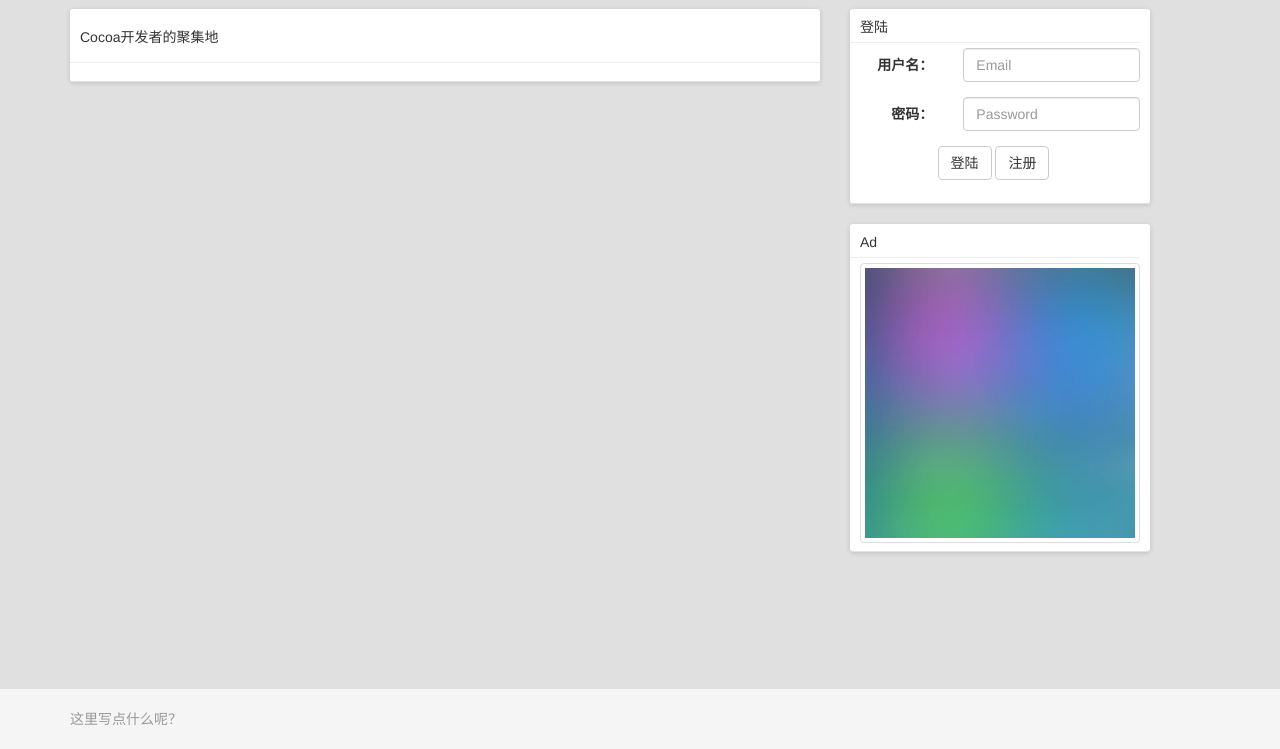
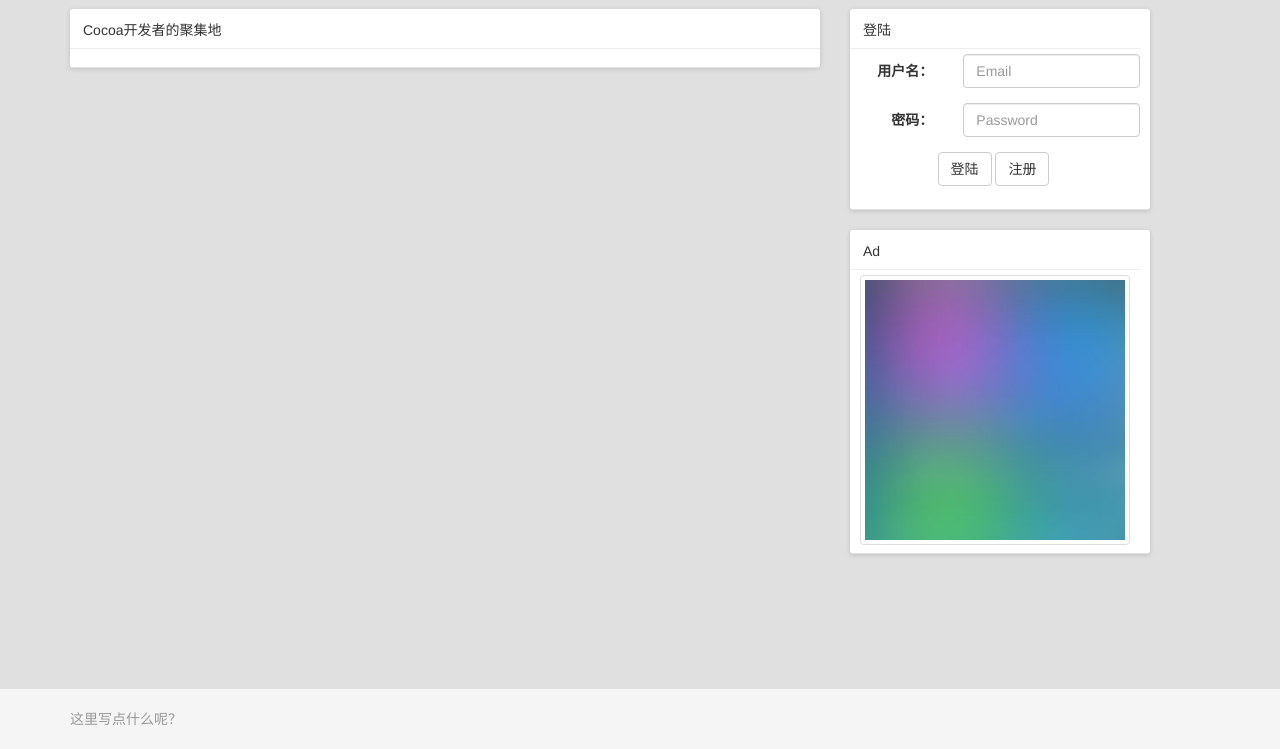
Before and after one commit to isaced/NSLoger, a Django app: template bbs/templates/index.html in a window 1280 px wide. Shown: the part 51-800 px from the top of the page. Run offline with Django 3.2, Linux system fonts and the light colour scheme; the template is opened without the code that fills it, so the values that code supplies are empty; parts of the project's set-up code (start-up, migrations or seed data) failed here and were passed over.

Commit message:
重写了一些CSS，User页成型

```diff
--- a/NSLoger/urls.py
+++ b/NSLoger/urls.py
@@ -11,7 +11,8 @@ urlpatterns = patterns('',
     # url(r'^blog/', include('blog.urls')),
 
     url(r'^$', views.index),
-    url(r'^subject/(?P<subject_id>\d)/$', views.subject),
+    url(r'^subject/(?P<subject_id>\d)/$', views.subject, name='subject'),
+    url(r'^user/(?P<user_id>\d)/$', views.user, name="user"),
     url(r'^login/', views.login),
     url(r'^register/', views.register),
     url(r'^logout/', views.logout),
--- a/bbs/static/css/main.css
+++ b/bbs/static/css/main.css
@@ -52,16 +52,20 @@ body {
   padding-top: 8px;
   padding-bottom: 8px;
 }
-
-.tip{
-  padding: 10px;
+.box .box-title{
+  padding: 3px;
+  margin-left: 10px;
 }
 
-.line{
+.box .box-line{
   height: 1px;
   background-color: #eee;
   margin-bottom: 5px;
   margin-top: 5px;
+}
+.box .box-content{
+  margin-left: 10px;
+  margin-right: 10px;
 }
 
 .tableview{
--- a/bbs/templates/base.html
+++ b/bbs/templates/base.html
@@ -67,18 +67,13 @@
 
           <div class="row">
             <div class="col-xs-12 col-sm-6 col-md-8">
-              <div class="box">
-                {% block content %}
-
-                {% endblock %}
-              </div>
-
+              {% block content %}   {% endblock %}
               {% block reply %}   {% endblock %}
             </div>
             <div class="col-xs-12 col-xs-12 col-sm-6 col-md-4">
               <div class="box right-bar">
-                <div class="title">登陆</div>
-                <div class="line"></div>
+                <div class="box-title">登陆</div>
+                <div class="box-line"></div>
                 <div class="content">
                   <!-- Login Form -->
                     <form class="form-horizontal" role="form">
@@ -106,9 +101,9 @@
 
               </div>
               <div class="box right-bar">
-                <div class="title">Ad</div>
-                <div class="line"></div>
-                <div class="content">
+                <div class="box-title">Ad</div>
+                <div class="box-line"></div>
+                <div class="box-content">
                   <img class="img-thumbnail" src="{% static "img/right-image1.jpg" %}" />
               </div>
               </div>
--- a/bbs/templates/index.html
+++ b/bbs/templates/index.html
@@ -3,18 +3,20 @@
 {% load humanize %}
 
 {% block content %}
-                <div class="tip">Cocoa开发者的聚集地</div>
-                <div class="line"></div>
+                <div class="box">
+                  <div class="box-title">Cocoa开发者的聚集地</div>
+                  <div class="box-line"></div>
                   <div class="tableview">
                     {% for subject in subject_list %}
                     <div class="cell">
                       <div class="headimage pull-left"><a href="#"><img class="img-circle" src="http://www.startbbs.com/uploads/avatar/1/01/1_avatar_middle.jpg" /></a></div>
                       <div class="detail pull-left">
-                      <div class="title"><a href="subject/{{ subject.id }}">{{ subject.title }}</a></div>
-                      <div class="meta">{{ subject.user}} | {{ subject.datetime|naturaltime }}</div>
+                        <div class="title"><a href="{% url 'subject' subject.id %}">{{ subject.title }}</a></div>
+                        <div class="meta"><a href="{% url 'user' subject.user.id %}">{{ subject.user}}</a> | {{ subject.datetime|naturaltime }}</div>
                       </div>
                       <div class="reply_count pull-right"><a href="#">{{ subject.comment.count}}</a></div>
                     </div>
                     {% endfor %}
                   </div>
+              </div>
 {% endblock %}
```
Also changed, not shown: other parts of bbs/static/css/main.css (+42 -13 lines), bbs/templates/subject.html (+11 -9 lines), bbs/templates/user.html (added, +68 -0 lines), bbs/views.py (+10 -0 lines). Lines whose indentation alone changed are shown as unchanged.
